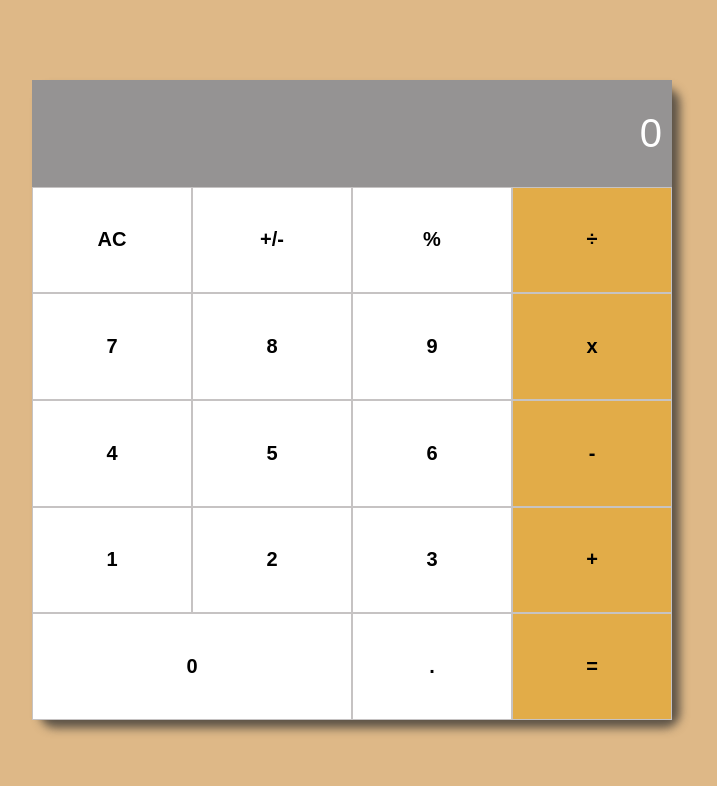
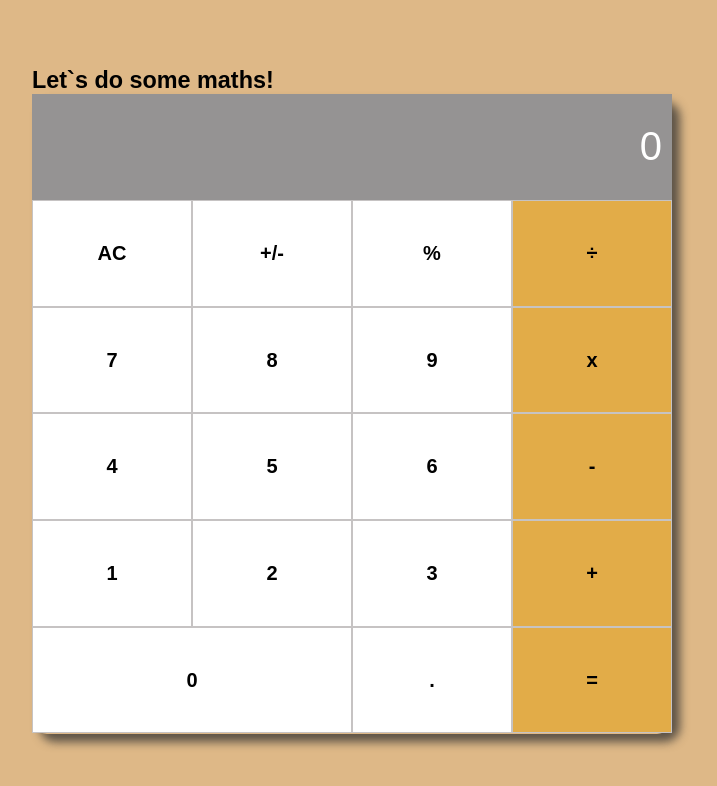
Before and after one commit to MohamedHNoor/math-magicians-app, a React (Create React App) app: page / in a window 1280 px wide. Shown: the top 786 px of the page, without its empty margins (288-1005 px from the left). Built offline with nearby package versions, Linux system fonts and the light colour scheme.

Commit message:
Add headings

```diff
--- a/src/components/Calculator.js
+++ b/src/components/Calculator.js
@@ -16,9 +16,12 @@ const Calculator = () => {
   };
   const { total, next, operation } = state;
   return (
-    <div className="container">
-      <Screen total={total} next={next} operation={operation} />
-      <Buttons updateCalc={updateCalc} />
+    <div className="calculator">
+      <h3>Let`s do some maths!</h3>
+      <div className="container">
+        <Screen total={total} next={next} operation={operation} />
+        <Buttons updateCalc={updateCalc} />
+      </div>
     </div>
   );
 };
```
